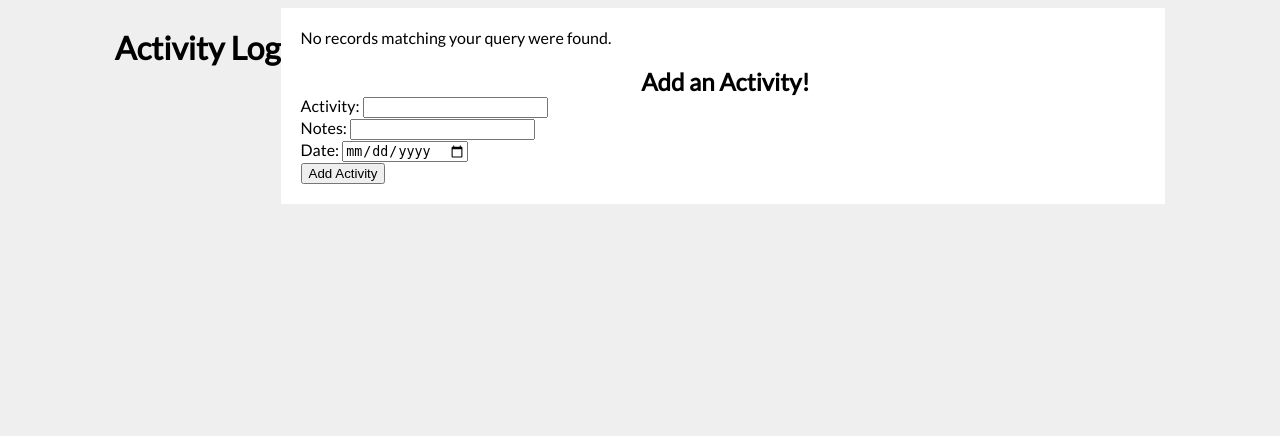
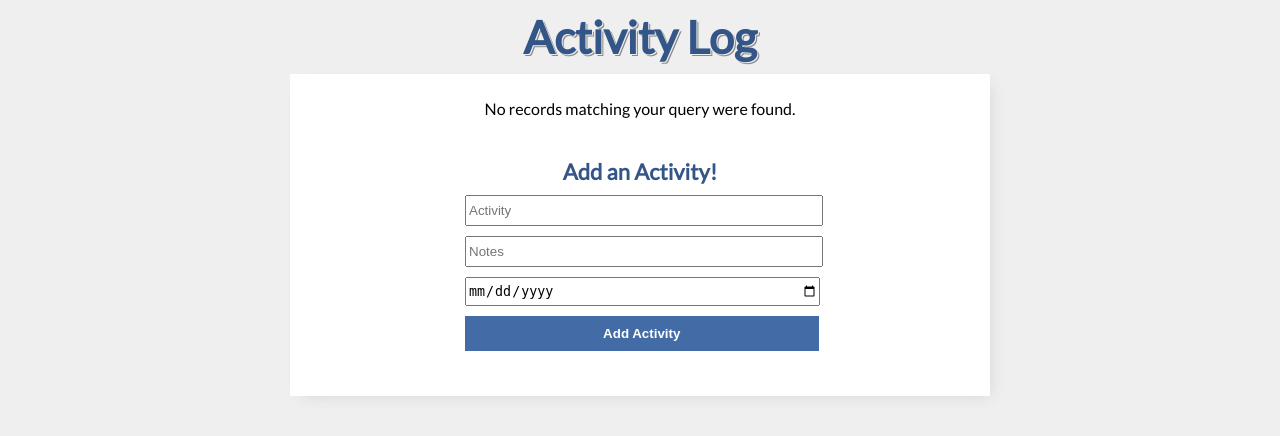
Before and after one commit to Ziyal/Activity-Log, a PHP site: page /home.php in a window 1280 px wide. Shown: the top 436 px of the page. Run offline with PHP 8.4, Linux system fonts and the light colour scheme; data that the repository does not hold is empty.

Commit message:
finished styling

```diff
--- a/home.php
+++ b/home.php
@@ -9,8 +9,8 @@
 
     <body>
 
+            <h1>Activity Log</h1>
         <div class="container">
-            <h1>Activity Log</h1>
             <div class="activities-container">
                 <div class="activities-table">
                     <?php
@@ -24,7 +24,7 @@
                         }
 
                         // Attempt select query execution
-                        $sql = "SELECT * FROM entries";
+                        $sql = "SELECT * FROM entries ORDER BY date ";
                         if($result = mysqli_query($link, $sql)){
                             if(mysqli_num_rows($result) > 0){
                                 echo "<table>";
@@ -55,13 +55,12 @@
                     ?>
                 </div>
 
-
                 <div class="activities-form">
                     <h2>Add an Activity!</h2>
                     <form action="insert.php" method="post">
-                        <span>Activity: </span><input type="text" name="activity"><br>
-                        <span>Notes: </span><input type="text" name="notes"><br>
-                        <span>Date: </span><input type="date" name="date"><br>
+                        <input type="text" name="activity" placeholder="Activity"><br>
+                        <input type="text" name="notes" placeholder="Notes"><br>
+                        <input type="date" name="date"><br>
                         <input type="submit" value="Add Activity">
                     </form>
                 </div>
--- a/insert.php
+++ b/insert.php
@@ -16,7 +16,7 @@
     // attempt insert query execution
     $sql = "INSERT INTO entries (activity, notes, date) VALUES ('$activity', '$notes', '$date')";
     if(mysqli_query($link, $sql)){
-        echo "Records added successfully.";
+        header("location:home.php");
     } else{
         echo "ERROR: Could not able to execute $sql. " . mysqli_error($link);
     }
--- a/style.css
+++ b/style.css
@@ -6,28 +6,35 @@ body {
 .container {
     width: 100%;
     display: flex;
+    flex-direction: column;
     justify-content: center;
+    align-items: center;
 }
 
 h1 {
     text-align: center;
-    margin: 20px 0px 5px 0px;
+    font-size: 45px;
+    color: #335587;
+    margin: 10px 0px 10px 0px;
+    text-shadow: 1px 1px 0px #EFEFEF, 2px 2px 0px #898989;
 }
 
 .activities-container {
     width: 70%;
+    max-width: 700px;
     background-color: white;
+    padding: 5px 0px 20px 0px;
+    -webkit-box-shadow: 5px 5px 16px -6px rgba(0,0,0,0.12);
+    -moz-box-shadow: 5px 5px 16px -6px rgba(0,0,0,0.12);
+    box-shadow: 5px 5px 16px -6px rgba(0,0,0,0.12);
+    display: flex;
+    flex-direction: column;
+    align-items: center;
 }
 
 /* ----- ACTIVITY TABLE ----- */
 .activities-table {
-    /*width: 50%;*/
-    /*order: 1;*/
     margin: 20px;
-}
-
-th, td {
-    border-bottom: 1px solid #ddd;
 }
 
 tr:nth-child(even) {
@@ -41,17 +48,48 @@ th {
 }
 
 td {
-    padding: 3px 10px 3px 10px;
+    padding: 3px 20px 3px 20px;
 }
+
+tr:hover {
+    font-style: italic;
+}
+
+/*hr {
+    border: 0;
+    height: 1px;
+    background-image: linear-gradient(to right, rgba(0, 0, 0, 0), rgba(0, 0, 0, 0.20), rgba(0, 0, 0, 0));
+}*/
 
 /* ----- ACTIVITY FORM ----- */
 .activities-form {
-    /*width: 50%;*/
-    /*order: 2;*/
+    width: 50%;
     margin: 20px;
 }
 
 h2 {
     text-align: center;
-    margin: 0px 0px 0px 5px;
+    font-size: 22px;
+    color: #335587;
+    margin: 0px 0px 5px 0px;
 }
+
+input {
+    width: 100%;
+    height: 25px;
+    margin: 5px 0px 5px 0px;
+}
+
+input[type=submit] {
+    width: 101%;
+    height: 35px;
+    border: none;
+    font-weight: bold;
+    color: #ffffff;
+    background: #436ba5;
+    padding: 10px 20px 10px 20px;
+}
+
+input[type="submit"]:hover {
+    background: #335587;
+}
```
Also changed, not shown: README.md, screenshot.png (added).
